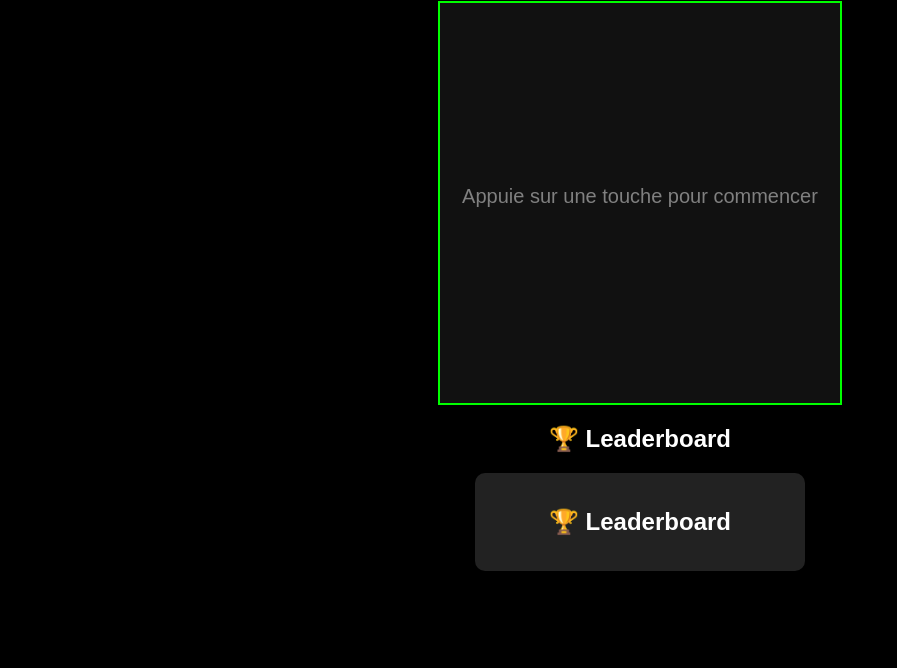
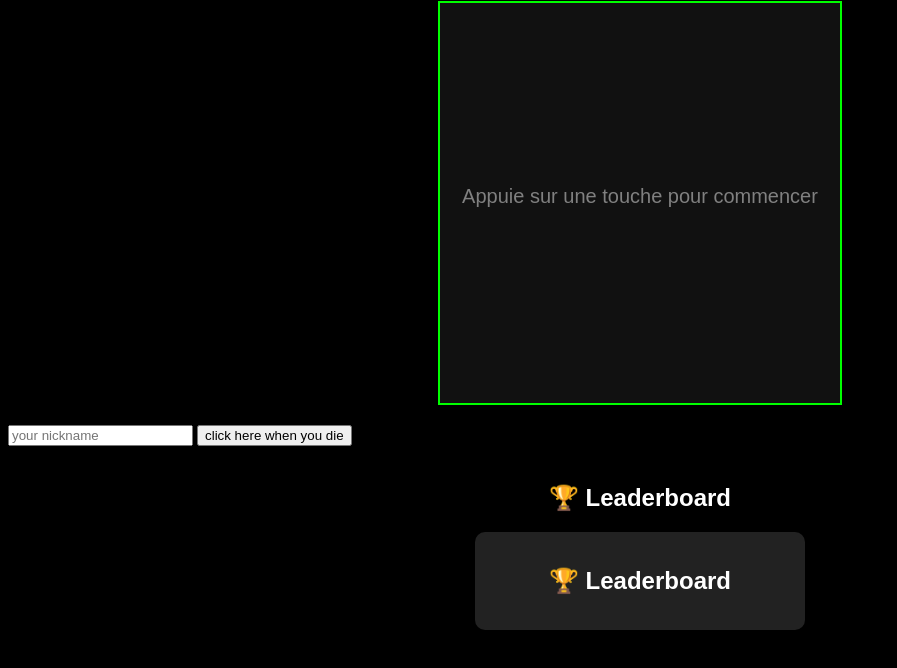
Before and after one commit to pizzasdu83/snake, a website: page index.html in a window 1280 px wide. Shown: the part 80-748 px from the top of the page, without its empty margins (0-897 px from the left). Drawn offline with Linux system fonts and the light colour scheme.

Commit message:
Update index.html

```diff
--- a/index.html
+++ b/index.html
@@ -35,8 +35,13 @@
 <body>
   <h1>🐍 Snake Game</h1>
   <canvas id="game" width="400" height="400"></canvas>
+  <div>
+    <input type="text" id="player" placeholder="your nickname" />
+    <button onclick="submitScore()">click here when you die</button>
+  </div>
+  <div id="score">Score: 0</div>
   <h2>🏆 Leaderboard</h2>
-  <div id="leaderboard"><p>Loading...</p></div>
+  <div id="leaderboard"></div>
 
   <script>
     const canvas = document.getElementById("game");
```
